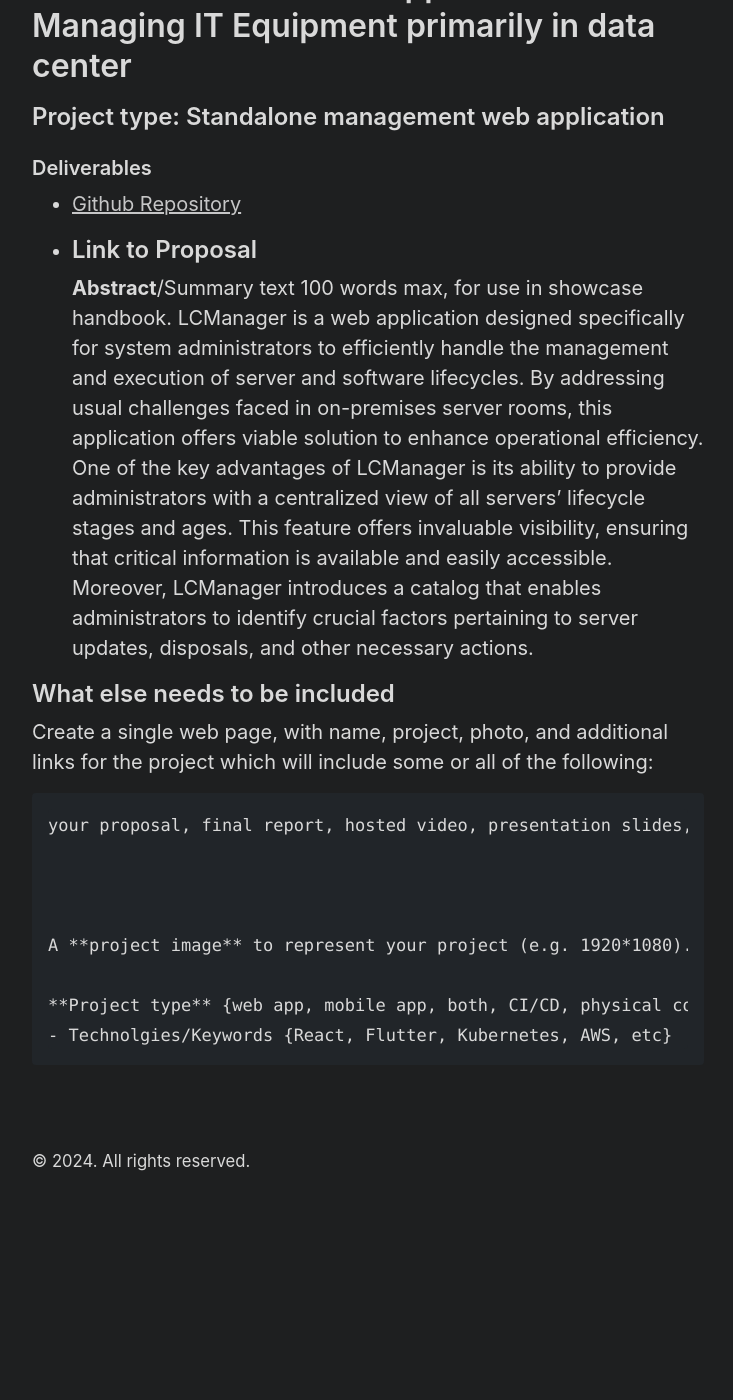
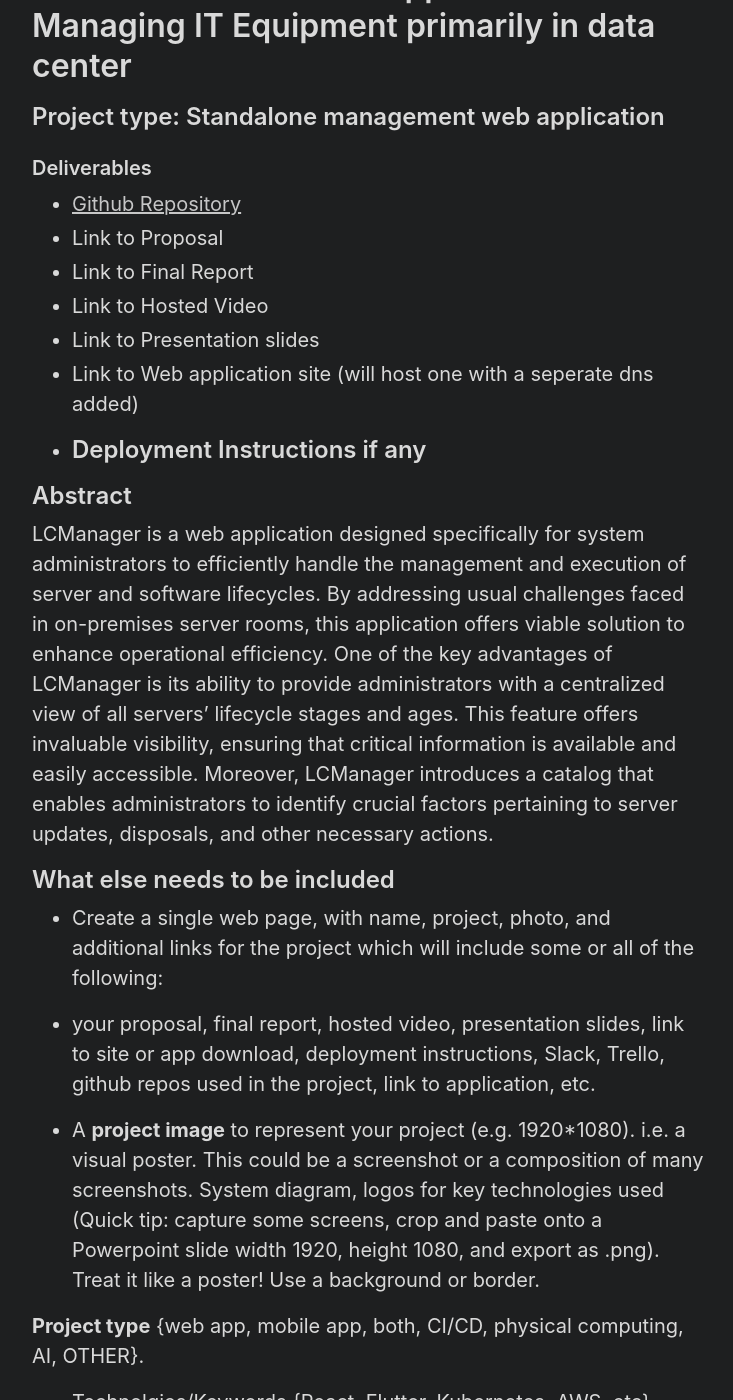
Before and after one commit to csibman27/csibman27.github.io, a Jekyll site: the page built from _posts/2024-02-06-introduction.md, in a window 1280 px wide and 1400 px high, scrolled down 777 px. Shown: the whole window, without its empty margins (272-1005 px from the left). Built offline with Jekyll 4.4.1, drawn with Linux system fonts in a browser that asks for light colours; before the commit the page ends 2000 px from its top, so only the background shows below that; some of the changed text lies outside the part shown.

Commit message:
final few lines

```diff
--- a/_posts/2024-02-06-introduction.md
+++ b/_posts/2024-02-06-introduction.md
@@ -17,20 +17,24 @@ title: Tibor Molnar
 ### Deliverables
 * [Github Repository](https://github.com/csibman27/LCManagerV3)
 * Link to Proposal
+* Link to Final Report
+* Link to Hosted Video
+* Link to Presentation slides
+* Link to Web application site (will host one with a seperate dns added)
+* Deployment Instructions if any
 -----
 
-  **Abstract**/Summary text 100 words max, for use in showcase handbook.
-    LCManager is a web application designed specifically for system administrators to efficiently handle the management and execution of server and software lifecycles. By addressing usual challenges faced in on-premises server rooms, this application offers viable solution to enhance operational efficiency. One of the key advantages of LCManager is its ability to provide administrators with a centralized view of all servers' lifecycle stages and ages. This feature offers invaluable visibility, ensuring that critical information is available and easily accessible. Moreover, LCManager introduces a catalog that enables administrators to identify crucial factors pertaining to server updates, disposals, and other necessary actions.
+## Abstract
+LCManager is a web application designed specifically for system administrators to efficiently handle the management and execution of server and software lifecycles. By addressing usual challenges faced in on-premises server rooms, this application offers viable solution to enhance operational efficiency. One of the key advantages of LCManager is its ability to provide administrators with a centralized view of all servers' lifecycle stages and ages. This feature offers invaluable visibility, ensuring that critical information is available and easily accessible. Moreover, LCManager introduces a catalog that enables administrators to identify crucial factors pertaining to server updates, disposals, and other necessary actions.
 
 ## What else needs to be included
 
-Create a single web page, with name, project, photo, and additional links for the project which will include some or all of the following:
+- Create a single web page, with name, project, photo, and additional links for the project which will include some or all of the following:
 
-    your proposal, final report, hosted video, presentation slides, link to site or app download, deployment instructions, Slack, Trello, github repos used in the project, link to application, etc.
+- your proposal, final report, hosted video, presentation slides, link to site or app download, deployment instructions, Slack, Trello, github repos used in the project, link to application, etc.
 
+- A **project image** to represent your project (e.g. 1920*1080). i.e. a visual poster. This could be a screenshot or a composition of many screenshots. System diagram, logos for key technologies used (Quick tip: capture some screens, crop and paste onto a Powerpoint slide width 1920, height 1080, and export as .png). Treat it like a poster! Use a background or border.
 
+**Project type** {web app, mobile app, both, CI/CD, physical computing, AI, OTHER}.
 
-    A **project image** to represent your project (e.g. 1920*1080). i.e. a visual poster. This could be a screenshot or a composition of many screenshots. System diagram, logos for key technologies used (Quick tip: capture some screens, crop and paste onto a Powerpoint slide width 1920, height 1080, and export as .png). Treat it like a poster! Use a background or border.
-
-    **Project type** {web app, mobile app, both, CI/CD, physical computing, AI, OTHER}.
-    - Technolgies/Keywords {React, Flutter, Kubernetes, AWS, etc}
+- Technolgies/Keywords {React, Flutter, Kubernetes, AWS, etc}
```
